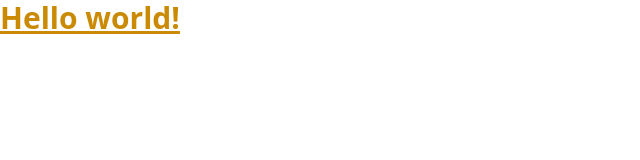
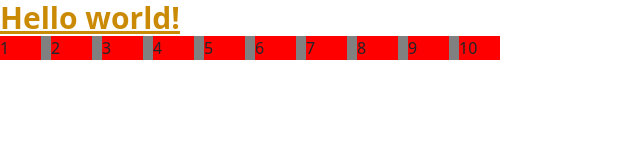
Before and after one commit to ypayel/ZDFRONpol32, a website built with Parcel: page index.html in a window 1280 px wide. Shown: the whole page, without its empty margins (0-640 px from the left). Built offline with nearby package versions, Linux system fonts and the light colour scheme.

Commit message:
git init

```diff
--- a/index.html
+++ b/index.html
@@ -14,6 +14,18 @@
   <h1 class="text-3xl font-bold underline text-yellow-600">
     Hello world!
   </h1>
+  <section class="wrapper">
+    <article class="block-article">1</article>
+    <article class="block-article">2</article>
+    <article class="block-article">3</article>
+    <article class="block-article">4</article>
+    <article class="block-article">5</article>
+    <article class="block-article">6</article>
+    <article class="block-article">7</article>
+    <article class="block-article">8</article>
+    <article class="block-article">9</article>
+    <article class="block-article">10</article>
+  </section>
 </body>
 
 </html>
--- a/styles.scss
+++ b/styles.scss
@@ -2,3 +2,16 @@
 @tailwind base;
 @tailwind components;
 @tailwind utilities;
+
+.wrapper {
+  background-color: gray;
+  width: 500px;
+  display: flex;
+  // dodawanie odleglosci miedzy elementami w flexbox
+  gap: 10px;
+}
+
+.wrapper > .block-article {
+  width: 200px;
+  background-color: red;
+}
```
